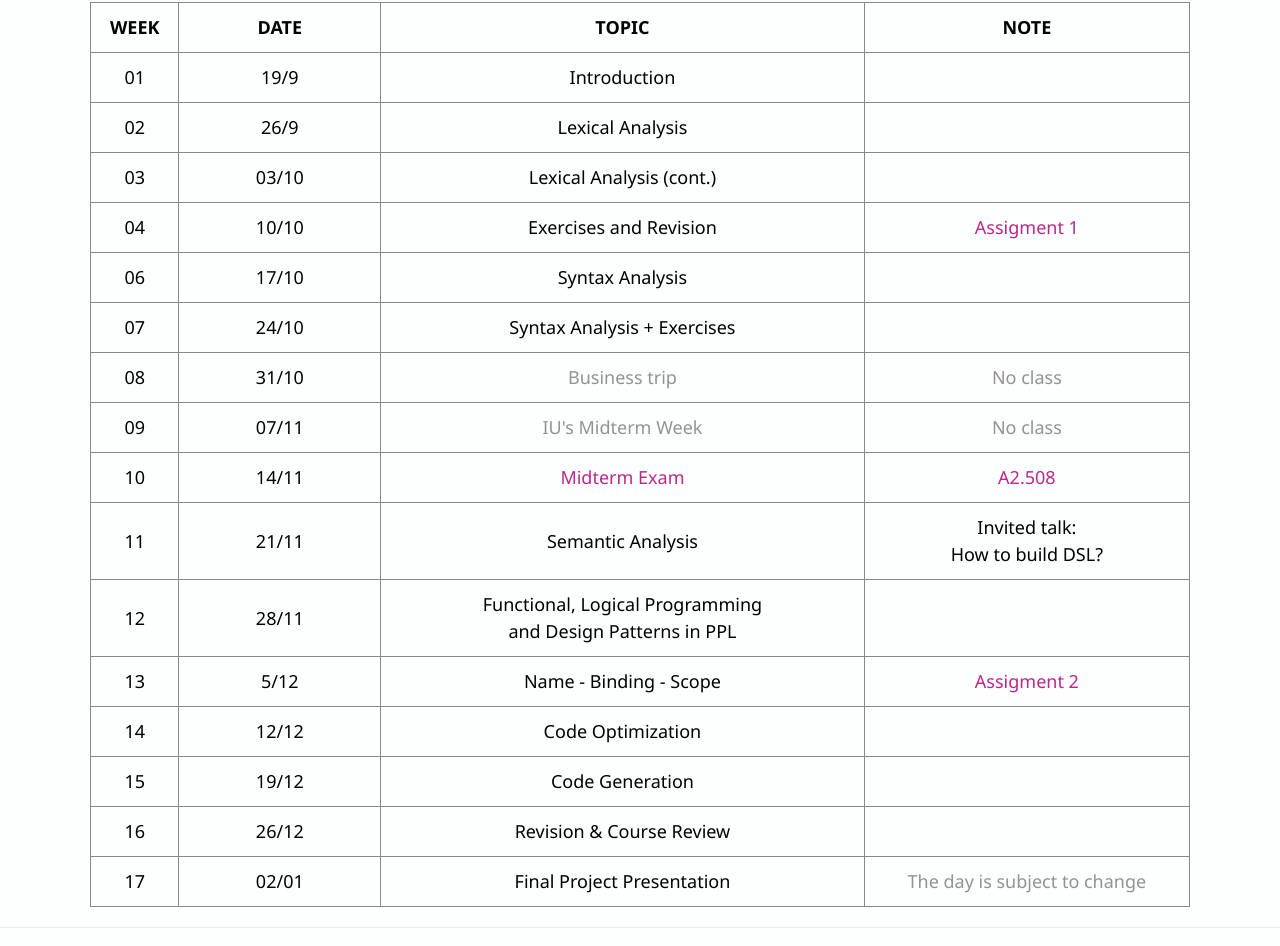
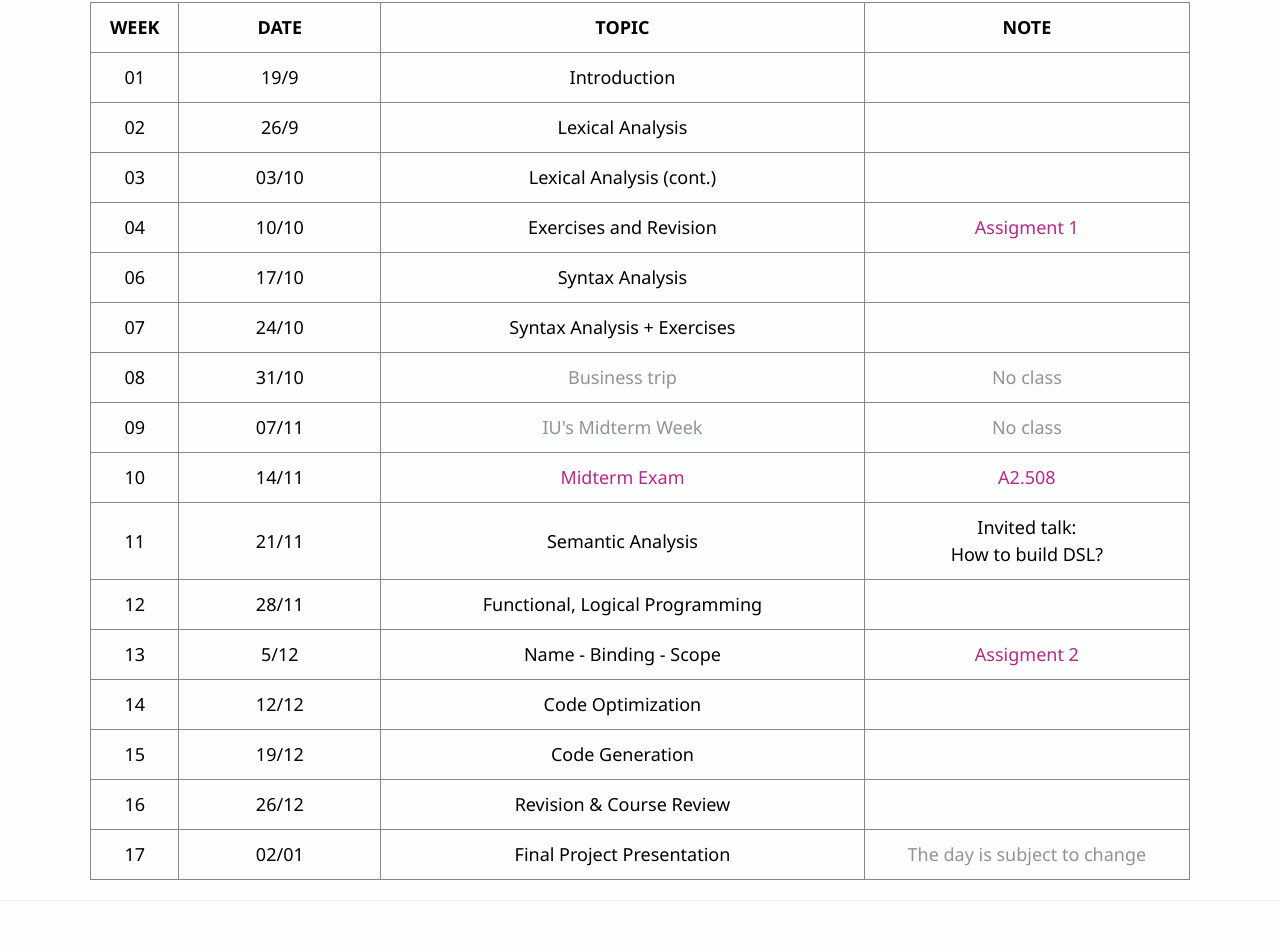
Before and after one commit to LeHanhcs/LeHanhcs.github.io, a plain HTML site: page course_PPL_F26.html in a window 1280 px wide. Shown: the part 1338-2284 px from the top of the page. After the commit the page ends 2259 px from the top, so only its background shows below. Drawn offline with nearby package versions, Linux system fonts and the light colour scheme.

Commit message:
Update course_PPL_F26.html

```diff
--- a/course_PPL_F26.html
+++ b/course_PPL_F26.html
@@ -356,7 +356,7 @@ function topFunction() {
               </td>
               <td width = '150px' style="text-align:center;height: 50px"> <h5>28/11</h5>
               </td>
-              <td width = '600px' style="text-align:center;height: 50px"> <h5>Functional, Logical Programming <br>and Design Patterns in PPL</h5>
+              <td width = '600px' style="text-align:center;height: 50px"> <h5>Functional, Logical Programming</h5>
               </td>
               <td width = '400px' style="text-align:center;height: 50px"> <h5></h5>
               </td>
```
